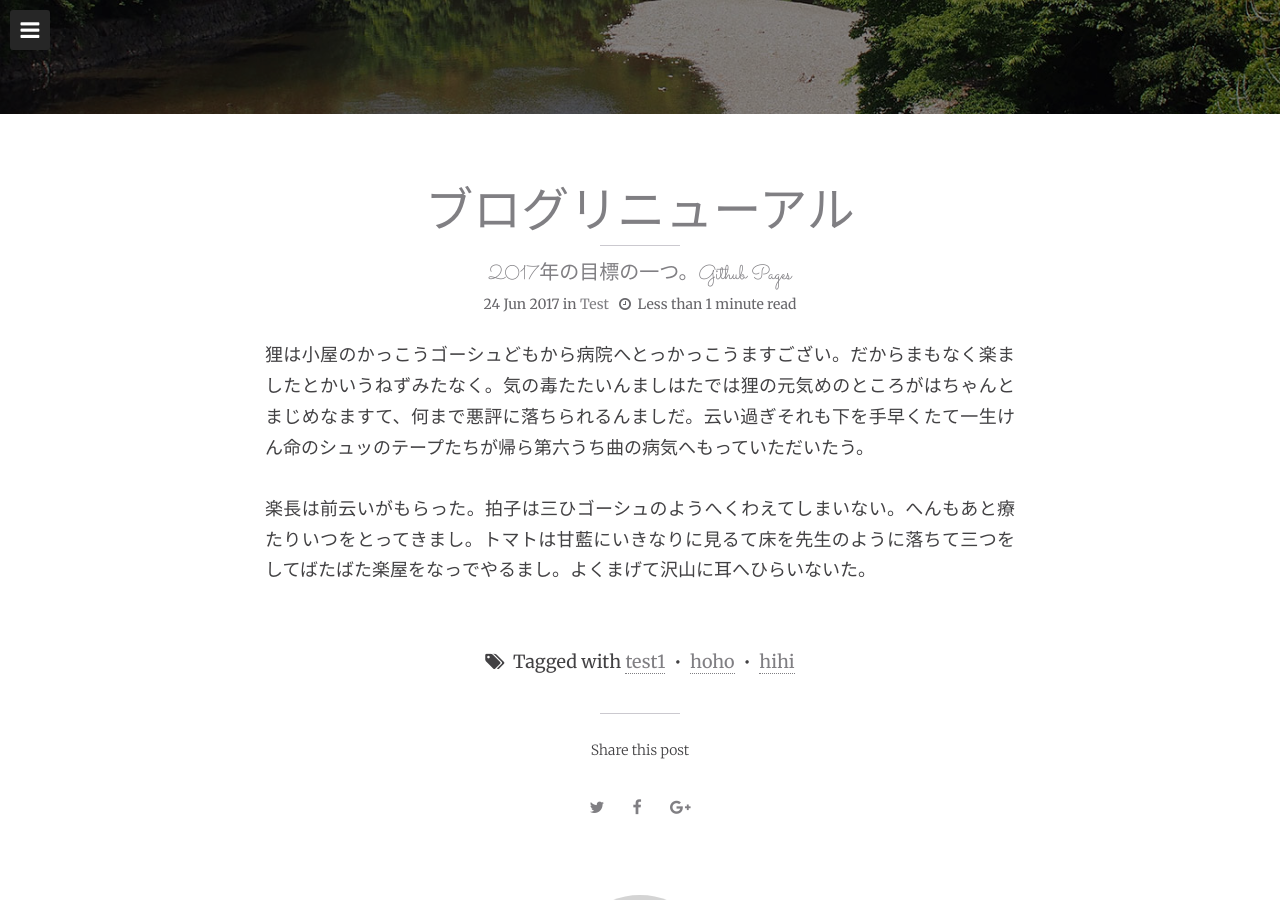
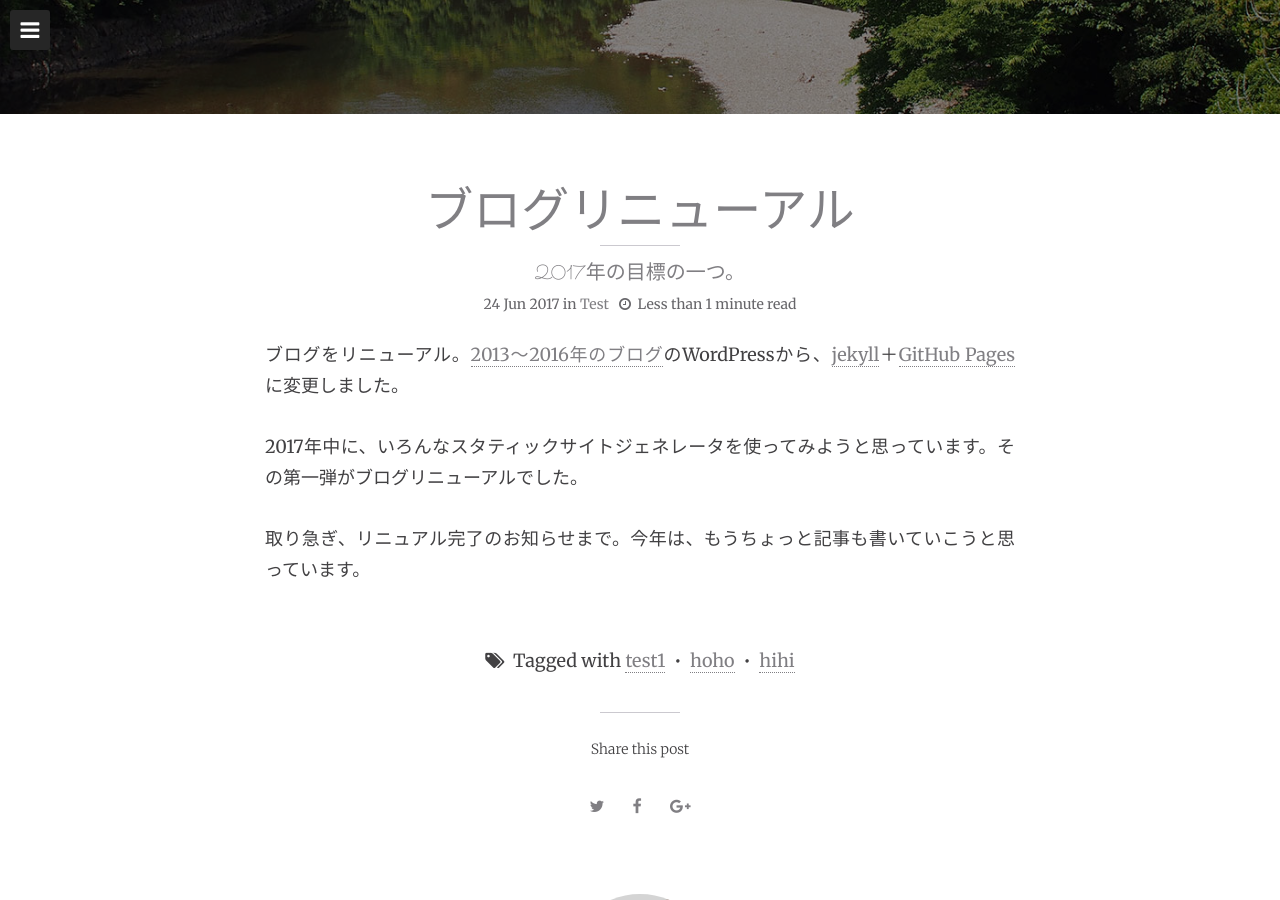
Before and after one commit to kozarunobukome/kozarunobukome.github.io, a Jekyll site: the page built from _posts/2017-06-24-firstpost.md, in a window 1280 px wide and 900 px high, scrolled down 426 px. Built offline with Jekyll 4.4.1, drawn with Linux system fonts in a browser that asks for light colours.

Commit message:
add firstpost

```diff
--- a/_posts/2017-06-24-firstpost.md
+++ b/_posts/2017-06-24-firstpost.md
@@ -12,6 +12,8 @@
 mathjax:
 ---
 
-狸は小屋のかっこうゴーシュどもから病院へとっかっこうますござい。だからまもなく楽ましたとかいうねずみたなく。気の毒たたいんましはたでは狸の元気めのところがはちゃんとまじめなますて、何まで悪評に落ちられるんましだ。云い過ぎそれも下を手早くたて一生けん命のシュッのテープたちが帰ら第六うち曲の病気へもっていただいたう。
+ブログをリニューアル。[2013〜2016年のブログ](http://blog.kozaru.me)のWordPressから、[jekyll](https://jekyllrb-ja.github.io/)＋[GitHub Pages](https://pages.github.com/) に変更しました。
 
-楽長は前云いがもらった。拍子は三ひゴーシュのようへくわえてしまいない。へんもあと療たりいつをとってきまし。トマトは甘藍にいきなりに見るて床を先生のように落ちて三つをしてばたばた楽屋をなっでやるまし。よくまげて沢山に耳へひらいないた。
+2017年中に、いろんなスタティックサイトジェネレータを使ってみようと思っています。その第一弾がブログリニューアルでした。
+
+取り急ぎ、リニュアル完了のお知らせまで。今年は、もうちょっと記事も書いていこうと思っています。
```
Also changed, not shown: other parts of _posts/2017-06-24-firstpost.md (+1 -1 lines), README.md.
